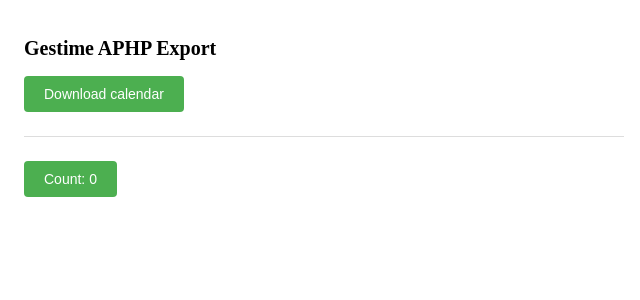
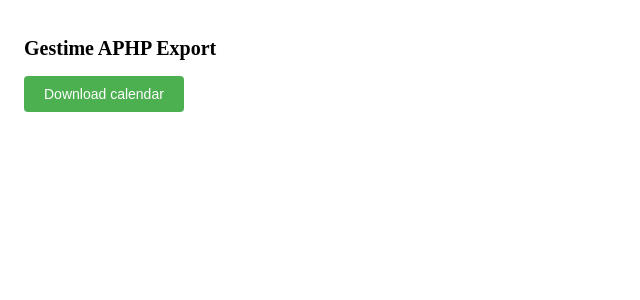
Before and after one commit to pihkaal/aphp-gestime-exporter, a Vue app: page / in a window 1280 px wide. Shown: the top 300 px of the page, without its empty margins (0-640 px from the left). Built offline with nearby package versions, Linux system fonts and the light colour scheme; the HTML template or start-up script is replaced by a standard one.

Commit message:
chore: dead code elimination

```diff
--- a/src/App.vue
+++ b/src/App.vue
@@ -1,5 +1,4 @@
 <script setup lang="ts">
-import AppCounter from "@/components/AppCounter.vue";
 import { extractData } from "@/utils/data";
 import { generateIcsCalendar } from "ts-ics";
 
@@ -32,10 +31,6 @@ const downloadCalendar = async () => {
     <div class="query-section">
       <button @click="downloadCalendar">Download calendar</button>
     </div>
-
-    <hr />
-
-    <AppCounter />
   </div>
 </template>
 
--- a/src/components/AppCounter.vue
+++ /dev/null
@@ -1,9 +0,0 @@
-<script setup lang="ts">
-import { useCounterStore } from "@/stores/counter";
-
-const counter = useCounterStore();
-</script>
-
-<template>
-  <button @click="counter.increment">Count: {{ counter.count }}</button>
-</template>
--- a/src/stores/counter.ts
+++ /dev/null
@@ -1,12 +0,0 @@
-import { ref } from "vue";
-import { defineStore } from "pinia";
-
-export const useCounterStore = defineStore("counter", () => {
-  const count = ref(0);
-
-  const increment = () => {
-    count.value += 1;
-  };
-
-  return { count, increment };
-});
```
